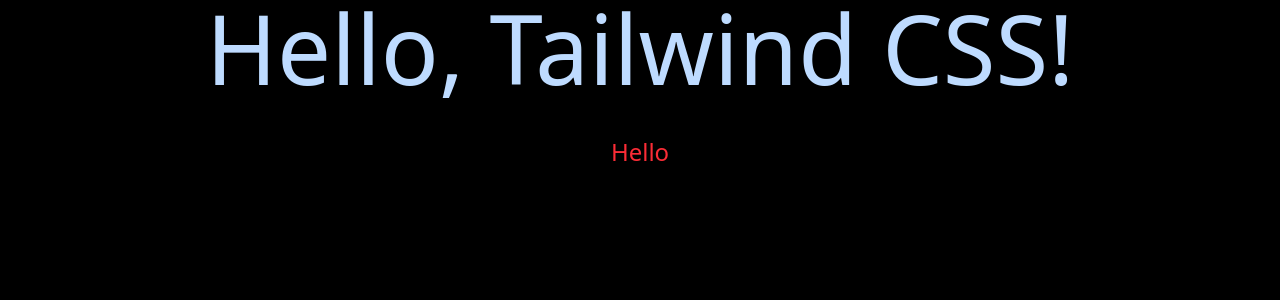
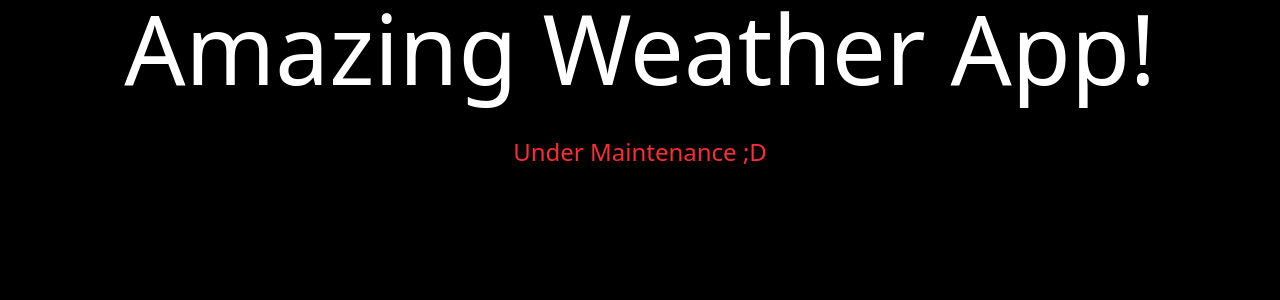
Before and after one commit to Lehtimies/Web-Programming-University-of-Turku, a React (Vite) app in the folder weather-app/: page / in a window 1280 px wide. Shown: the top 300 px of the page. Built offline with nearby package versions, Linux system fonts and the light colour scheme.

Commit message:
New components

```diff
--- a/weather-app/src/App.jsx
+++ b/weather-app/src/App.jsx
@@ -1,12 +1,13 @@
 import React from "react";
+import CityList from './CityList'
 
 const App = () => {
   return (
-    <div className="text-center bg-black">
-      <h1 className="text-8xl text-blue-200">
-        Hello, Tailwind CSS!
+    <div className="text-center bg-blue">
+      <h1 className="text-8xl text-white">
+        Amazing Weather App!
       </h1>
-      <p className="text-2xl mt-10 text-red-500">Hello</p>
+      <p className="text-2xl mt-10 text-red-500">Under Maintenance ;D</p>
     </div>
   );
 }
--- /dev/null
+++ b/weather-app/src/City.jsx
@@ -0,0 +1,15 @@
+
+const City = ({singleCity}) => {
+    console.log(singleCity)
+    return (
+        <li>
+            <div>
+                <button onClick={() => openNewPage}>{singleCity.name}</button>
+            </div>
+
+        </li>
+
+    )
+}
+
+export default City;
--- /dev/null
+++ b/weather-app/src/CityList.jsx
@@ -0,0 +1,17 @@
+import City from './City'
+
+const CityList = (cities, deleteCity) => {
+
+    return (
+        <ul>
+            {cities.map(city => (
+            <div key={city.id}>
+                {city.name}
+                <button onClick={() => deleteCity(city.id)}>Delete</button>
+            </div>
+            ))}
+        </ul>
+    )
+}
+
+export default CityList;
```
